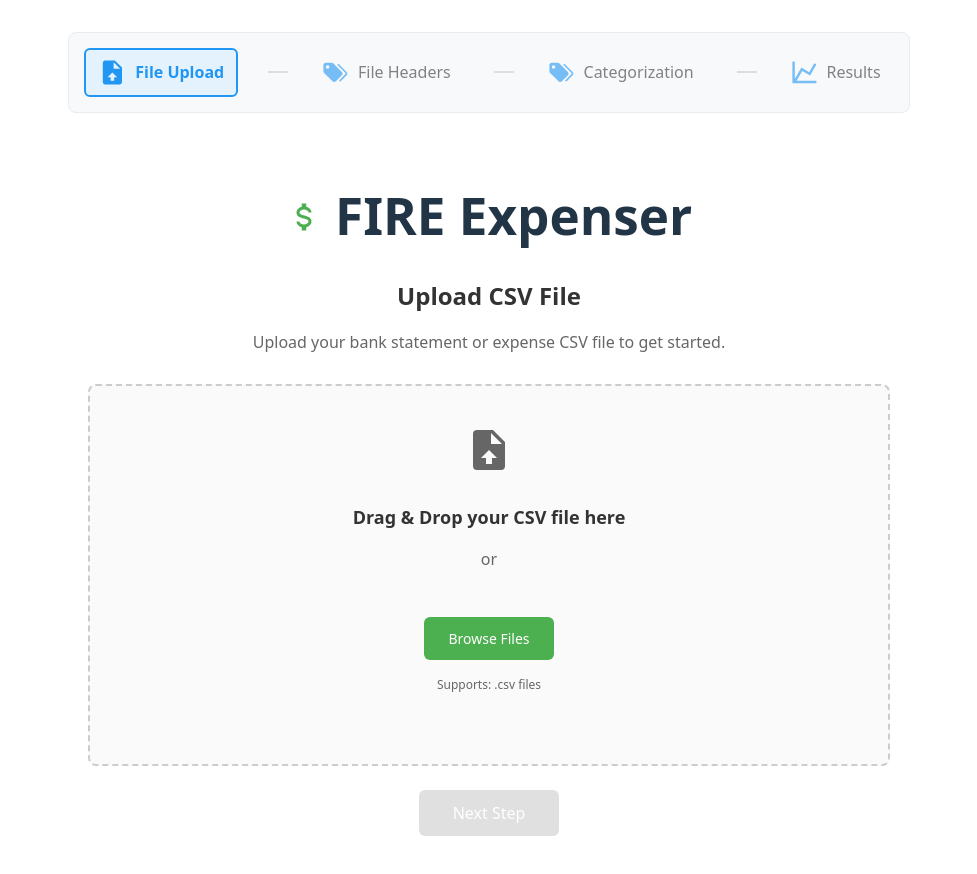
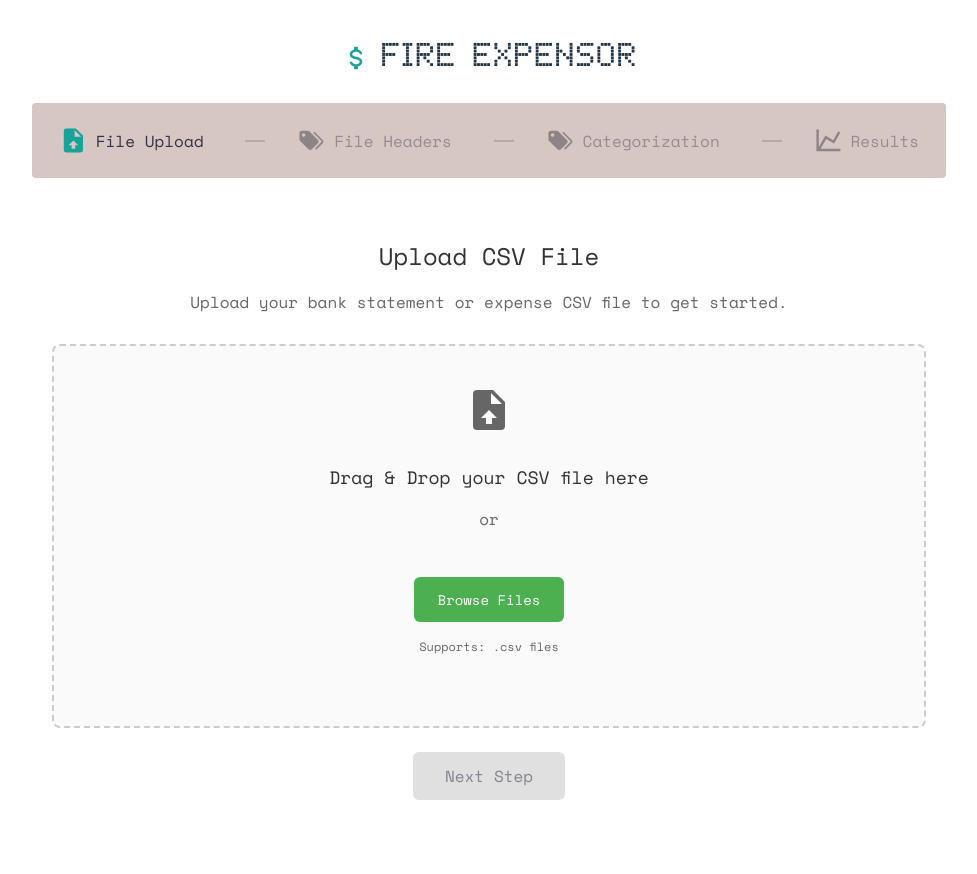
Before and after one commit to DTwigs/fire-expenser, a React (Vite) app: page / in a window 1280 px wide. Shown: the top 874 px of the page, without its empty margins (151-1128 px from the left). After the commit the page ends 852 px from the top, so only its background shows below. Built offline with nearby package versions, Linux system fonts and the light colour scheme.

Commit message:
Begins restyling of app

```diff
--- a/src/App.css
+++ b/src/App.css
@@ -1,3 +1,6 @@
+@import url("./colors.css");
+@import url("./fonts.css");
+
 #root {
   max-width: 1280px;
   margin: 0 auto;
@@ -5,32 +8,19 @@
   text-align: center;
 }
 
+.file-upload-title {
+  display: flex;
+  align-items: center;
+  gap: 10px;
+  justify-content: center;
+  margin-top: 0px;
+}
+
 .logo {
   height: 6em;
   padding: 1.5em;
   will-change: filter;
   transition: filter 300ms;
-}
-.logo:hover {
-  filter: drop-shadow(0 0 2em #646cffaa);
-}
-.logo.react:hover {
-  filter: drop-shadow(0 0 2em #61dafbaa);
-}
-
-@keyframes logo-spin {
-  from {
-    transform: rotate(0deg);
-  }
-  to {
-    transform: rotate(360deg);
-  }
-}
-
-@media (prefers-reduced-motion: no-preference) {
-  .logo.react {
-    animation: logo-spin infinite 20s linear;
-  }
 }
 
 .card {
@@ -47,8 +37,8 @@
 }
 
 .submit-button {
-  background-color: #4caf50;
-  color: white;
+  background-color: var(--color-background-tint);
+  color: var(--color-text);
   border: none;
   padding: 12px 32px;
   border-radius: 6px;
@@ -60,7 +50,8 @@
 }
 
 .submit-button:hover:not(:disabled) {
-  background-color: #45a049;
+  background-color: var(--color-text);
+  color: var(--color-background);
   transform: translateY(-1px);
   box-shadow: 0 4px 8px rgba(0, 0, 0, 0.1);
 }
--- a/src/App.tsx
+++ b/src/App.tsx
@@ -1,12 +1,14 @@
 import AppRoutes from "./components/AppRoutes";
 import StepHeader from "./components/StepHeader/StepHeader";
 import { StoreProvider } from "./store";
+import { Header } from "./components/Header";
 import "./App.css";
 
 function App() {
   return (
     <StoreProvider>
       <div className="App">
+        <Header />
         <StepHeader />
         <AppRoutes />
       </div>
--- a/src/WizardSteps/FileUpload/FileUpload.tsx
+++ b/src/WizardSteps/FileUpload/FileUpload.tsx
@@ -1,12 +1,10 @@
 import React, { useState, useRef, useCallback, useEffect } from "react";
-import Icon from "@mdi/react";
-import { mdiCurrencyUsd } from "@mdi/js";
 import { parseCSV } from "../../utils/fileManagement";
 import { useFile, useWizard, type FileDataItem } from "../../store";
 import DragAndDropFileInput from "../../components/DragAndDropFileInput/DragAndDropFileInput";
 import NextStepButton from "../../components/NextStepButton";
+import { WIZARD_STEP_KEYS } from "../constants";
 import "./FileUpload.css";
-import { WIZARD_STEP_KEYS } from "../constants";
 
 export const FileUpload: React.FC = () => {
   const { dispatch: dispatchWizard } = useWizard();
@@ -67,9 +65,6 @@ export const FileUpload: React.FC = () => {
 
   return (
     <div className="file-upload-container">
-      <h1>
-        <Icon path={mdiCurrencyUsd} size={1.5} color="#4CAF50" /> FIRE Expenser
-      </h1>
       <h2>Upload CSV File</h2>
       <p>Upload your bank statement or expense CSV file to get started.</p>
       <DragAndDropFileInput
--- /dev/null
+++ b/src/colors.css
@@ -0,0 +1,138 @@
+/* CSS Variables for Colors */
+:root {
+  /* Primary Colors */
+  --color-primary: #17a398;
+  --color-secondary: #eb5c68;
+  --color-tertiary: #448fda;
+
+  /* Text Colors */
+  --color-text: #353249;
+  --color-light-text: #232130;
+
+  /* Background Colors */
+  --color-background: #efe9e7;
+  --color-background-tint: #d6c7c2;
+
+  /* Icon Colors */
+  --color-icon: #232130;
+  --color-tab-icon-default: #353249;
+  --color-tab-icon-selected: #17a398;
+}
+
+/* Background Color Classes */
+.bg-primary {
+  background-color: var(--color-primary);
+}
+
+.bg-secondary {
+  background-color: var(--color-secondary);
+}
+
+.bg-tertiary {
+  background-color: var(--color-tertiary);
+}
+
+.bg-background {
+  background-color: var(--color-background);
+}
+
+.bg-background-tint {
+  background-color: var(--color-background-tint);
+}
+
+/* Text Color Classes */
+.text-primary {
+  color: var(--color-primary);
+}
+
+.text-secondary {
+  color: var(--color-secondary);
+}
+
+.text-tertiary {
+  color: var(--color-tertiary);
+}
+
+.text-default {
+  color: var(--color-text);
+}
+
+.text-light {
+  color: var(--color-light-text);
+}
+
+/* Icon Color Classes */
+.icon-default {
+  color: var(--color-icon);
+}
+
+.icon-primary {
+  color: var(--color-primary);
+}
+
+.tab-icon-default {
+  color: var(--color-tab-icon-default);
+}
+
+.tab-icon-selected {
+  color: var(--color-tab-icon-selected);
+}
+
+/* Border Color Classes */
+.border-primary {
+  border-color: var(--color-primary);
+}
+
+.border-secondary {
+  border-color: var(--color-secondary);
+}
+
+.border-tertiary {
+  border-color: var(--color-tertiary);
+}
+
+.border-background-tint {
+  border-color: var(--color-background-tint);
+}
+
+/* Fill Color Classes (for SVGs) */
+.fill-primary {
+  fill: var(--color-primary);
+}
+
+.fill-secondary {
+  fill: var(--color-secondary);
+}
+
+.fill-tertiary {
+  fill: var(--color-tertiary);
+}
+
+.fill-text {
+  fill: var(--color-text);
+}
+
+.fill-light-text {
+  fill: var(--color-light-text);
+}
+
+/* Stroke Color Classes (for SVGs) */
+.stroke-primary {
+  stroke: var(--color-primary);
+}
+
+.stroke-secondary {
+  stroke: var(--color-secondary);
+}
+
+.stroke-tertiary {
+  stroke: var(--color-tertiary);
+}
+
+.stroke-text {
+  stroke: var(--color-text);
+}
+
+.stroke-light-text {
+  stroke: var(--color-light-text);
+}
--- /dev/null
+++ b/src/components/Header.tsx
@@ -0,0 +1,12 @@
+import { Icon } from "@mdi/react";
+import { Colors } from "../constants/colors";
+import { mdiCurrencyUsd } from "@mdi/js";
+
+export const Header: React.FC = () => {
+  return (
+    <h1 className="file-upload-title">
+      <Icon path={mdiCurrencyUsd} size={1.25} color={Colors.primary} />
+      FIRE Expensor
+    </h1>
+  );
+};
--- a/src/components/StepHeader/StepHeader.css
+++ b/src/components/StepHeader/StepHeader.css
@@ -1,6 +1,9 @@
+@import url("../../colors.css");
+
 .step-header-wrapper {
   display: flex;
   justify-content: center;
+  font-family: var(--font-space-mono);
 }
 
 .step-header-container {
@@ -10,9 +13,9 @@
   gap: 20px;
   margin-bottom: 20px;
   padding: 15px;
-  background-color: #f8f9fa;
-  border-radius: 8px;
-  border: 1px solid #e9ecef;
+  background-color: var(--color-background-tint);
+  border-radius: 4px;
+  /* border: 1px solid var(--color-background-tint); */
 }
 
 .step-item {
@@ -20,7 +23,7 @@
   align-items: center;
   gap: 8px;
   padding: 8px 12px;
-  border-radius: 6px;
+  border-radius: 4px;
   transition: all 0.2s ease;
 }
 
@@ -30,33 +33,34 @@
 }
 
 .step-item-clickable:hover {
-  background-color: #e3f2fd;
-  transform: translateY(-1px);
+  /* background-color: var(--color-background); */
+  color: var(--color-primary);
 }
 
 .step-item-disabled {
   cursor: default;
-  opacity: 0.6;
+  opacity: 0.4;
 }
 
 .step-item-current {
-  background-color: #e3f2fd;
-  border: 2px solid #2196f3;
+  color: var(--color-text);
 }
 
 .step-item-default {
-  background-color: transparent;
-  border: 1px solid transparent;
+  color: var(--color-text);
+}
+
+.step-item-clickable:hover .icon-default {
+  color: var(--color-primary) !important;
 }
 
 .step-text {
   font-weight: normal;
-  color: #333;
+  color: var(--color-text);
 }
 
 .step-text-current {
   font-weight: bold;
-  color: #2196f3;
 }
 
 .step-divider {
@@ -64,12 +68,19 @@
   width: 20px;
   height: 2px;
   margin-left: 10px;
+  opacity: 0.2;
 }
 
 .step-divider-completed {
-  background-color: #4caf50;
+  opacity: 1;
+  background-color: var(--color-text);
 }
 
 .step-divider-pending {
-  background-color: #ddd;
+  /* opacity: 1; */
+  background-color: var(--color-text);
 }
+
+.icon-current {
+  color: var(--color-primary);
+}
--- a/src/components/StepHeader/StepHeader.tsx
+++ b/src/components/StepHeader/StepHeader.tsx
@@ -3,8 +3,8 @@ import { useNavigate } from "react-router-dom";
 import Icon from "@mdi/react";
 import { useWizard } from "../../store";
 import { WIZARD_STEP_ORDER, WIZARD_STEPS } from "../../WizardSteps/constants";
+import type { WizardStepKey } from "../../WizardSteps/types";
 import "./StepHeader.css";
-import type { WizardStepKey } from "../../WizardSteps/types";
 
 const StepHeader: React.FC = () => {
   const navigate = useNavigate();
@@ -39,7 +39,7 @@ const StepHeader: React.FC = () => {
                 <Icon
                   path={step.icon}
                   size={1.2}
-                  color={isCurrentStep ? "#2196F3" : step.color}
+                  className={isCurrentStep ? "icon-current" : "icon-default"}
                 />
                 <span
                   className={
--- a/src/constants/colors.ts
+++ b/src/constants/colors.ts
@@ -8,33 +8,17 @@ export const secondary = "#EB5C68";
 export const tertiary = "#448FDA";
 
 const tintColorLight = primary;
-const tintColorDark = "#EFE9E7";
 
-export const Colors: { [key: string]: { [key: string]: string } } = {
-  light: {
+export const Colors: { [key: string]: string } = {
   text: "#353249", //"#232130",
-    lightText: "#09090aff",
+  lightText: "#232130",
   backgroundTint: "#D6C7C2",
   background: "#EFE9E7",
-    tint: tintColorLight,
+  tint: primary,
   icon: "#232130",
   tabIconDefault: "#353249",
   tabIconSelected: tintColorLight,
   primary,
   secondary,
   tertiary,
-  },
-  dark: {
-    text: "#EFE9E7",
-    lightText: "#D6C7C2",
-    backgroundTint: "#353249",
-    background: "#232130",
-    tint: tintColorDark,
-    icon: "#EFE9E7",
-    tabIconDefault: "#353249",
-    tabIconSelected: tintColorDark,
-    primary,
-    secondary,
-    tertiary,
-  },
 };
--- /dev/null
+++ b/src/fonts.css
@@ -0,0 +1,36 @@
+/* Font Imports */
+@font-face {
+  font-family: "LcdPhone";
+  src: url("./assets/fonts/LcdPhone-wgZ2.ttf") format("truetype");
+  font-weight: normal;
+  font-style: normal;
+  font-display: swap;
+}
+
+@font-face {
+  font-family: "SpaceMono";
+  src: url("./assets/fonts/SpaceMono-Regular.ttf") format("truetype");
+  font-weight: normal;
+  font-style: normal;
+  font-display: swap;
+}
+
+/* Font Family Variables */
+:root {
+  --font-lcd-phone: "LcdPhone", monospace;
+  --font-space-mono: "SpaceMono", monospace;
+  --font-system: system-ui, Avenir, Helvetica, Arial, sans-serif;
+}
+
+/* Font Utility Classes */
+.font-lcd-phone {
+  font-family: var(--font-lcd-phone);
+}
+
+.font-space-mono {
+  font-family: var(--font-space-mono);
+}
+
+.font-system {
+  font-family: var(--font-system);
+}
--- a/src/index.css
+++ b/src/index.css
@@ -1,11 +1,14 @@
+@import url("./colors.css");
+@import url("./fonts.css");
+
 :root {
-  font-family: system-ui, Avenir, Helvetica, Arial, sans-serif;
+  font-family: var(--font-space-mono);
   line-height: 1.5;
   font-weight: 400;
 
-  color-scheme: light dark;
-  color: rgba(255, 255, 255, 0.87);
-  background-color: #242424;
+  color-scheme: light;
+  color: var(--color-text);
+  background-color: var(--color-background);
 
   font-synthesis: none;
   text-rendering: optimizeLegibility;
@@ -30,8 +33,10 @@ body {
 }
 
 h1 {
-  font-size: 3.2em;
-  line-height: 1.1;
+  font-family: var(--font-lcd-phone);
+  font-size: 1.8em;
+  line-height: 1.8em;
+  letter-spacing: 0.05em;
 }
 
 button {
```
Also changed, not shown: src/assets/fonts/LcdPhone-wgZ2.ttf (added), src/assets/fonts/SpaceMono-Regular.ttf (added). Lines whose indentation alone changed are shown as unchanged.
